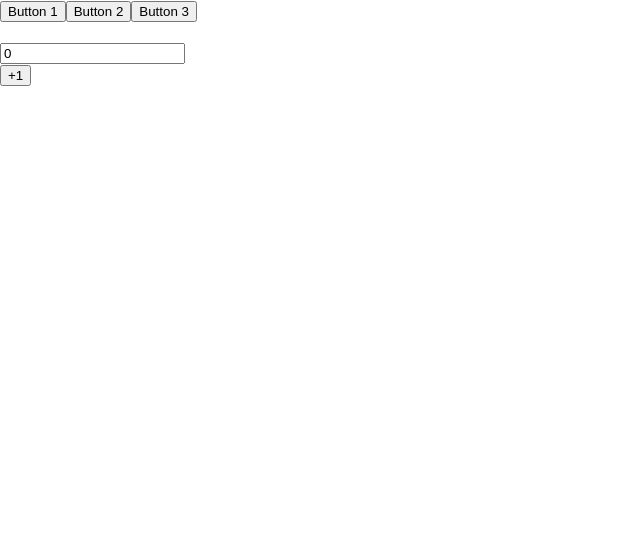
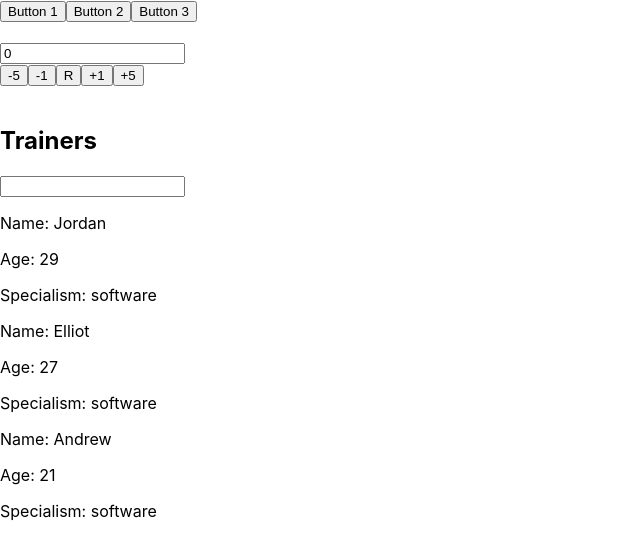
Before and after one commit to JHarry444/LBG-React-Demo, a React (Create React App) app: page / in a window 1280 px wide. Shown: the top 560 px of the page, without its empty margins (0-640 px from the left). Built offline with nearby package versions, Linux system fonts and the light colour scheme.

Commit message:
Added event'target example

```diff
--- a/src/App.js
+++ b/src/App.js
@@ -1,7 +1,5 @@
 import Counter from './components/state/Counter';
-import MyButton from './components/state/MyButton';
 import QuickExercise from './components/state/QuickEx';
-import KingSolution from './components/static_data/KingSolution';
 import Trainers from './components/static_data/Trainers';
 
 // react component called App
@@ -11,8 +9,10 @@ function App() {
   return (
     <div>
       <QuickExercise />
-      <br/>
-      <Counter/>
+      <br />
+      <Counter />
+      <br />
+      <Trainers />
     </div>
   );
 }
--- a/src/components/state/Counter.jsx
+++ b/src/components/state/Counter.jsx
@@ -15,7 +15,11 @@ function Counter() {
     return (<div>
         <input type="number" readOnly value={count} />
         <br />
+        <button onClick={() => setCount(count - 5)}>-5</button>
+        <button onClick={() => setCount(count - 1)}>-1</button>
+        <button onClick={() => setCount(0)}>R</button>
         <button onClick={() => setCount(count + 1)}>+1</button>
+        <button onClick={() => setCount(count + 5)}>+5</button>
     </div>);
 }
 
--- a/src/components/static_data/Trainers.jsx
+++ b/src/components/static_data/Trainers.jsx
@@ -1,37 +1,40 @@
+import { useState } from "react";
 import trainers from "../../data/trainers.json";
 import Trainer from "../Trainer";
 
 function Trainers() {
-    console.log("Trainers:", trainers);
+  const [filter, setFilter] = useState("");
 
-  // const trainerArray = [
-  //   <Trainer name="Jordan" age="29" specialism="software" />,
-  //   <Trainer name="Andy" age="21" specialism="software" />,
-  //   <Trainer name="Elliot" age="27" specialism="software" />,
-  //   <Trainer />
-  // ]
-
+  console.log("Filter:", filter);
   const trainerComponents = [];
   // looping through each trainer in the json file
   for (const trainer of trainers) {
-    console.log("trainer:", trainer);
-    // add a blank trainer into the array
+    // if filter is blank OR the trainer's name matches the filter put them on the page
+    if (filter.length === 0 || trainer.name === filter) {
       trainerComponents.push(
         <Trainer key={trainer.name + " " + trainer.specialism} name={trainer.name} age={trainer.age} specialism={trainer.specialism} />
       );
-    // Don't necessarily need to have a component in a separate file, can just write out all the html inside the loop
-    // trainerComponents.push(
-    //   <div>
-    //     <p>Name: {trainer.name}</p>
-    //     <p>Age: {trainer.age}</p>
-    //     <p>Specialism: {trainer.specialism}</p>
-    //   </div>
-    // )
     }
+  }
+
+  function handleChange(event) {
+    // browser triggers an event whenever the page is interacted with
+    // this event is passed into any event handler function
+    console.log("Event:", event);
+    // the target of the event is whatever element it was triggered on
+    console.log("Target:", event.target);
+    // as it's an input I can grabn the contents with .value
+    console.log("Value:", event.target.value);
+    setFilter(event.target.value);
+  }
+
   return (<div>
     <h2>Trainers</h2>
+    {/* Controlled component (its value is mirrored in the state) */}
+    <input type="text" value={filter} onChange={handleChange} />
+    {/* <input type="text" value={filter} onChange={e => setFilter(e.target.value)}/> */}
     {trainerComponents}
-    </div>  );
+  </div>);
 }
 
 export default Trainers;
```
Lines whose indentation alone changed are shown as unchanged.
